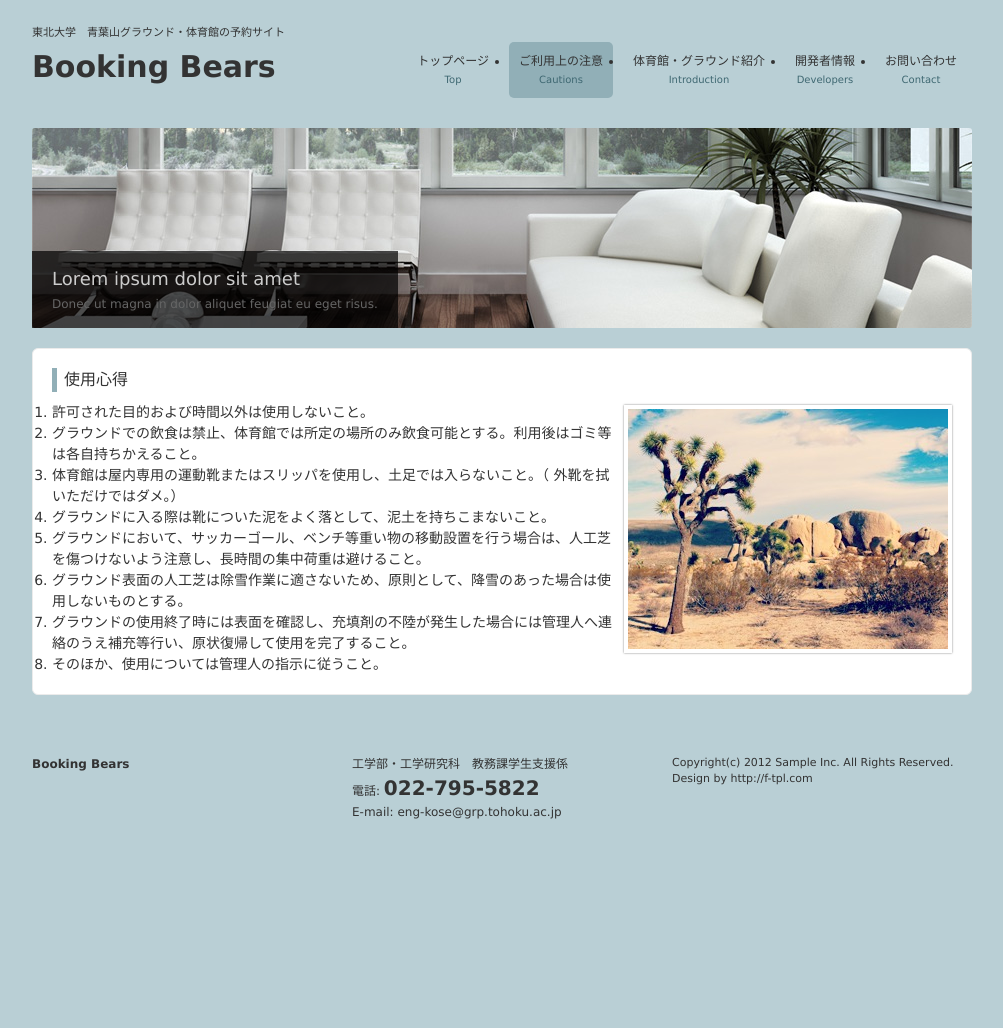
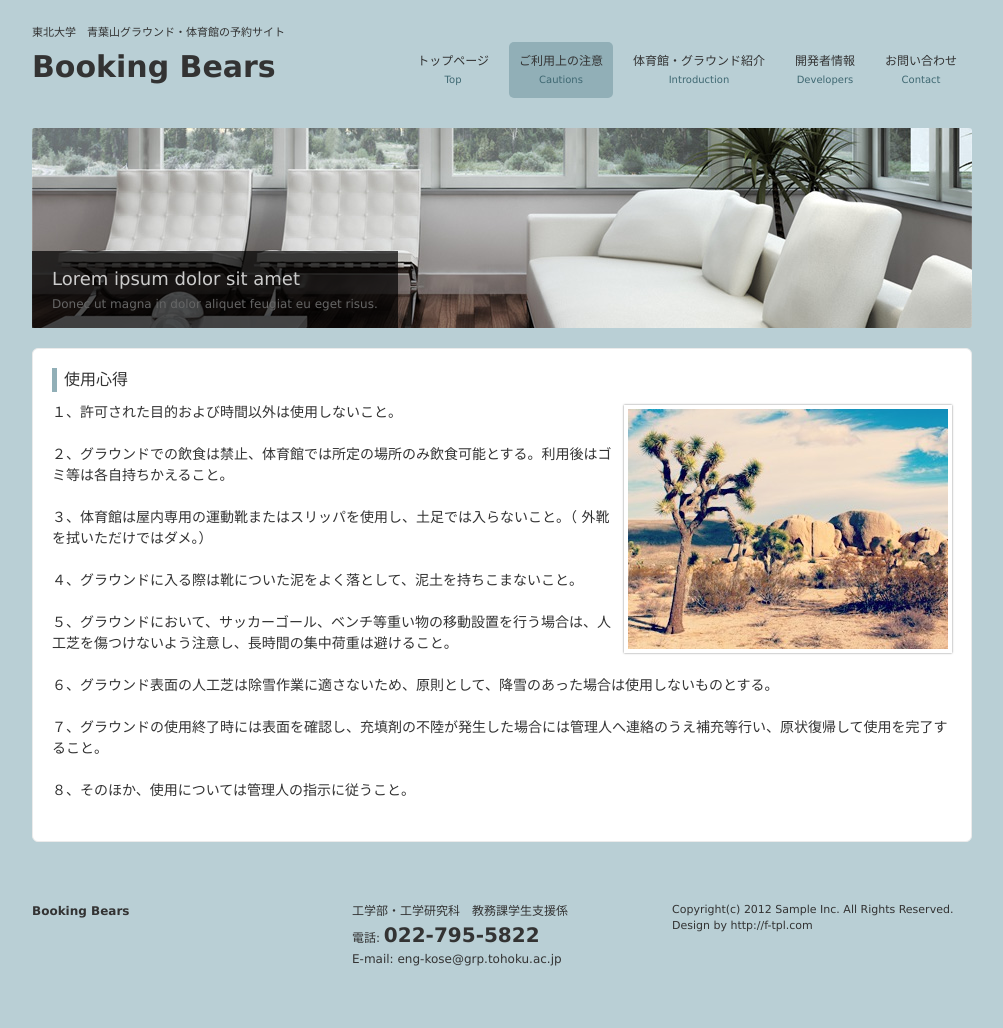
Before and after one commit to Kitsuya0828/BookingBears, a PHP site: page /cautions.html in a window 1280 px wide. Shown: the whole page, without its empty margins (138-1141 px from the left). Before the commit the page ends 819 px from the top, so only its background shows below. Run offline with PHP 8.4, Linux system fonts and the light colour scheme.

Commit message:
make it better

```diff
--- a/cautions.html
+++ b/cautions.html
@@ -56,14 +56,14 @@
 			<article>
 				<img src="images/sample1.jpg" width="320" height="240" alt="" class="alignright frame">
 				<ol>
-					<li>許可された目的および時間以外は使用しないこと。</li>
-					<li>グラウンドでの飲食は禁止、体育館では所定の場所のみ飲食可能とする。利用後はゴミ等は各自持ちかえること。</li>
-					<li>体育館は屋内専用の運動靴またはスリッパを使用し、土足では入らないこと。（ 外靴を拭いただけではダメ。）</li>
-					<li>グラウンドに入る際は靴についた泥をよく落として、泥土を持ちこまないこと。</li>
-					<li>グラウンドにおいて、サッカーゴール、ベンチ等重い物の移動設置を行う場合は、人工芝を傷つけないよう注意し、長時間の集中荷重は避けること。</li>
-					<li>グラウンド表面の人工芝は除雪作業に適さないため、原則として、降雪のあった場合は使用しないものとする。</li>
-					<li>グラウンドの使用終了時には表面を確認し、充填剤の不陸が発生した場合には管理人へ連絡のうえ補充等行い、原状復帰して使用を完了すること。</li>
-					<li>そのほか、使用については管理人の指示に従うこと。</li>
+					<li>１、許可された目的および時間以外は使用しないこと。</li><br>
+					<li>２、グラウンドでの飲食は禁止、体育館では所定の場所のみ飲食可能とする。利用後はゴミ等は各自持ちかえること。</li><br>
+					<li>３、体育館は屋内専用の運動靴またはスリッパを使用し、土足では入らないこと。（ 外靴を拭いただけではダメ。）</li><br>
+					<li>４、グラウンドに入る際は靴についた泥をよく落として、泥土を持ちこまないこと。</li><br>
+					<li>５、グラウンドにおいて、サッカーゴール、ベンチ等重い物の移動設置を行う場合は、人工芝を傷つけないよう注意し、長時間の集中荷重は避けること。</li><br>
+					<li>６、グラウンド表面の人工芝は除雪作業に適さないため、原則として、降雪のあった場合は使用しないものとする。</li><br>
+					<li>７、グラウンドの使用終了時には表面を確認し、充填剤の不陸が発生した場合には管理人へ連絡のうえ補充等行い、原状復帰して使用を完了すること。</li><br>
+					<li>８、そのほか、使用については管理人の指示に従うこと。</li><br>
 				</ol>
 
 			</article>
--- a/style.css
+++ b/style.css
@@ -7,7 +7,7 @@ Based on work by Eric Meyer: http://meyerweb.com/eric/tools/css/reset/index.html
 html, body, div, span, applet, object, iframe, h1, h2, h3, h4, h5, h6, p, blockquote, pre, a, abbr, acronym, address, big, cite, code, del, dfn, em, font, ins, kbd, q, s, samp, small, strike, strong, sub, sup, tt, var, dl, dt, dd, ol, ul, li, fieldset, form, label, legend, table, caption, tbody, tfoot, thead, tr, th, td {border: 0;font-family: inherit;font-size: 100%;font-style: inherit;font-weight: inherit;margin: 0;outline: 0;padding: 0;vertical-align: baseline;}
 :focus {outline: 0;}
 
-/* ol, ul {list-style: none;} */
+ol, ul {list-style: none;}
 table {border-collapse: separate;border-spacing: 0;}
 caption, th, td {font-weight: normal;text-align: left;}
 blockquote:before, blockquote:after,q:before, q:after {content: "";}
```
